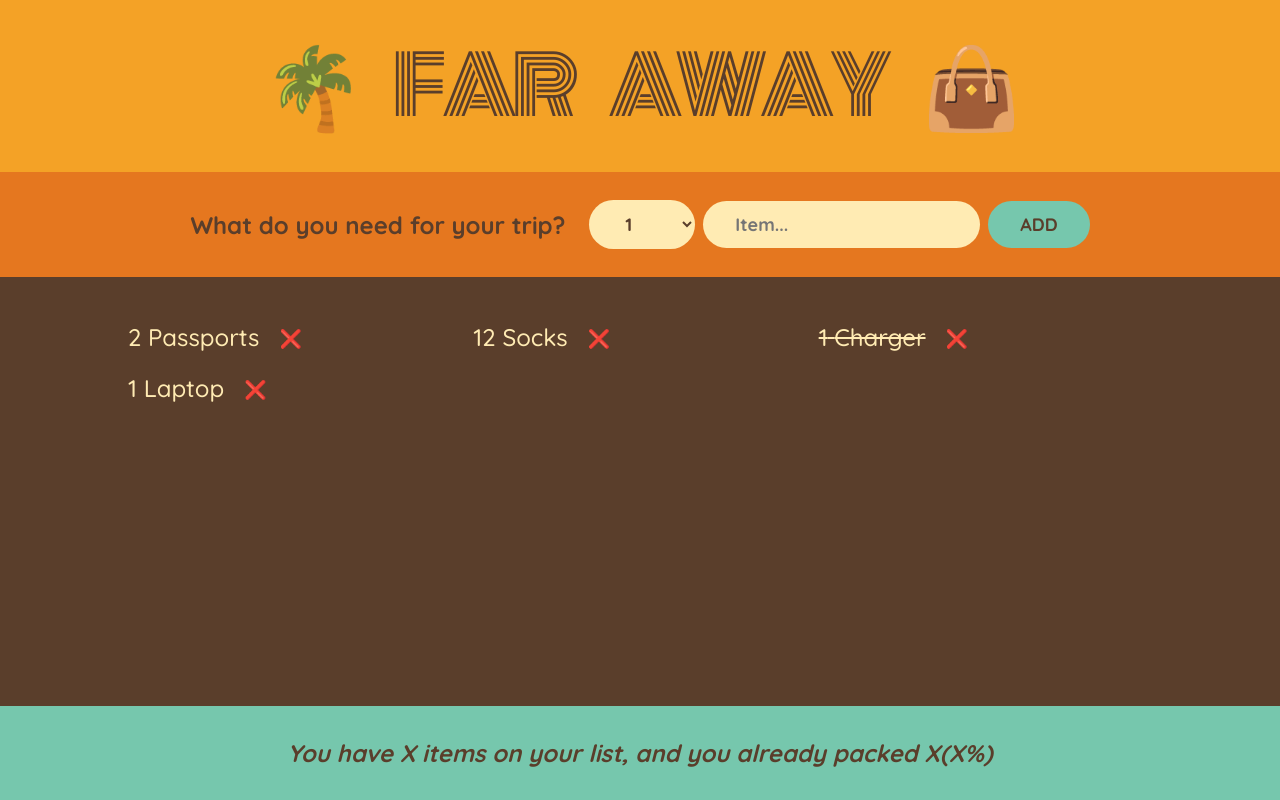
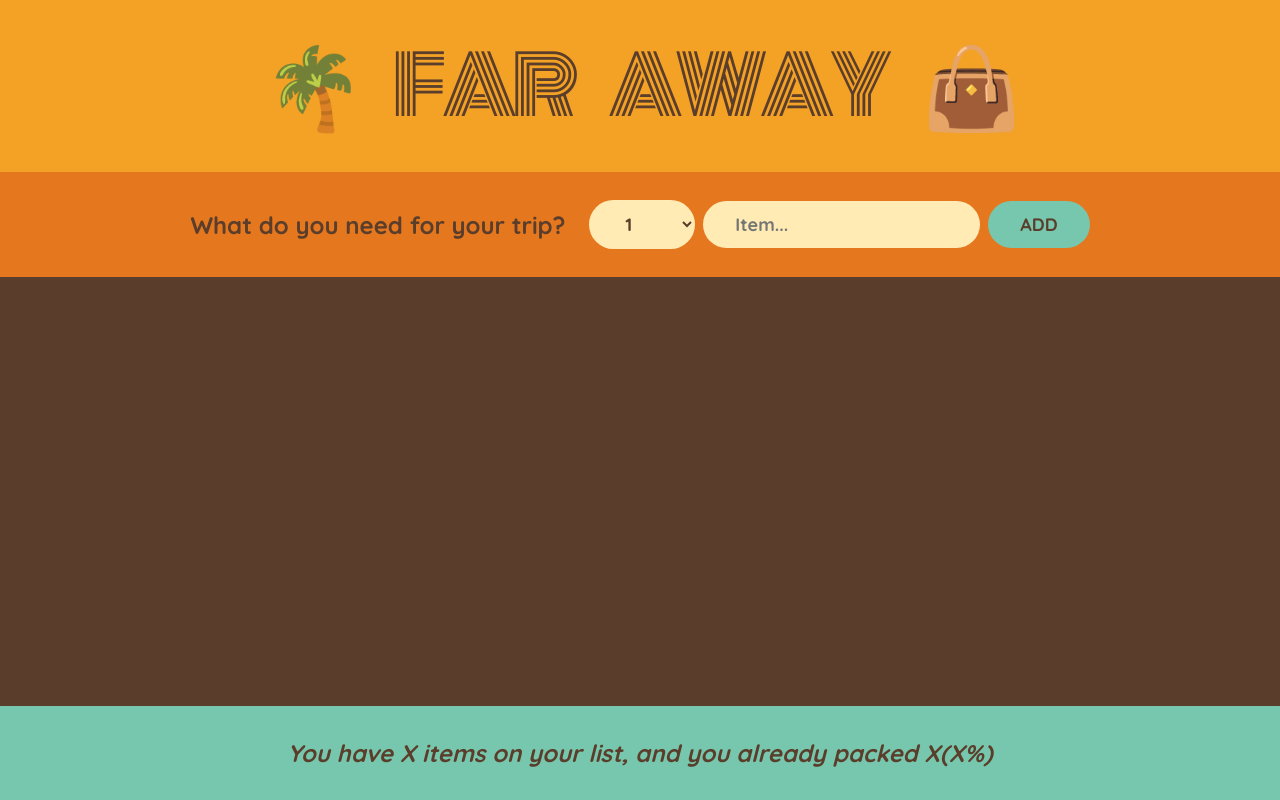
Before and after one commit to abid522/Travel-List, a React (Create React App) app: page / in a window 1280 px wide. Built offline with nearby package versions, Linux system fonts and the light colour scheme.

Commit message:
Implemented Add Item functionality by lifting up the 'items' state

```diff
--- a/src/App.js
+++ b/src/App.js
@@ -1,18 +1,24 @@
 import { useState } from "react";
 
-const initialItems = [
-  { id: 1, description: "Passports", quantity: 2, packed: false },
-  { id: 2, description: "Socks", quantity: 12, packed: false },
-  { id: 3, description: "Charger", quantity: 1, packed: true },
-  { id: 4, description: "Laptop", quantity: 1, packed: false },
-];
+// const initialItems = [
+//   { id: 1, description: "Passports", quantity: 2, packed: false },
+//   { id: 2, description: "Socks", quantity: 12, packed: false },
+//   { id: 3, description: "Charger", quantity: 1, packed: true },
+//   { id: 4, description: "Laptop", quantity: 1, packed: false },
+// ];
 
 export default function App() {
+  const [items, setItems] = useState([]);
+
+  function handleAddItem(item) {
+    setItems((items) => [...items, item]);
+  }
+
   return (
     <div className="app">
       <Logo />
-      <Form />
-      <PackingList />
+      <Form onAddItem={handleAddItem} />
+      <PackingList items={items} />
       <Stats />
     </div>
   );
@@ -22,7 +28,7 @@ function Logo() {
   return <h1>🌴 Far Away 👜</h1>;
 }
 
-function Form() {
+function Form({ onAddItem }) {
   const [description, setDescription] = useState("");
   const [quantity, setQuantity] = useState(1);
 
@@ -32,6 +38,8 @@ function Form() {
 
     const newItem = { description, quantity, packed: false, id: Date.now() };
     console.log(newItem);
+
+    onAddItem(newItem);
 
     setDescription("");
     setQuantity(1);
@@ -62,11 +70,11 @@ function Form() {
   );
 }
 
-function PackingList() {
+function PackingList({ items }) {
   return (
     <div className="list">
       <ul>
-        {initialItems.map((item) => (
+        {items.map((item) => (
           <Item item={item} key={item.id} />
         ))}
       </ul>
--- a/src/index.css
+++ b/src/index.css
@@ -94,7 +94,7 @@ input {
 .list ul {
   list-style: none;
   width: 80%;
-  overflow: scroll;
+  /* overflow: scroll; */
 
   display: grid;
   grid-template-columns: repeat(auto-fit, minmax(250px, 1fr));
```
